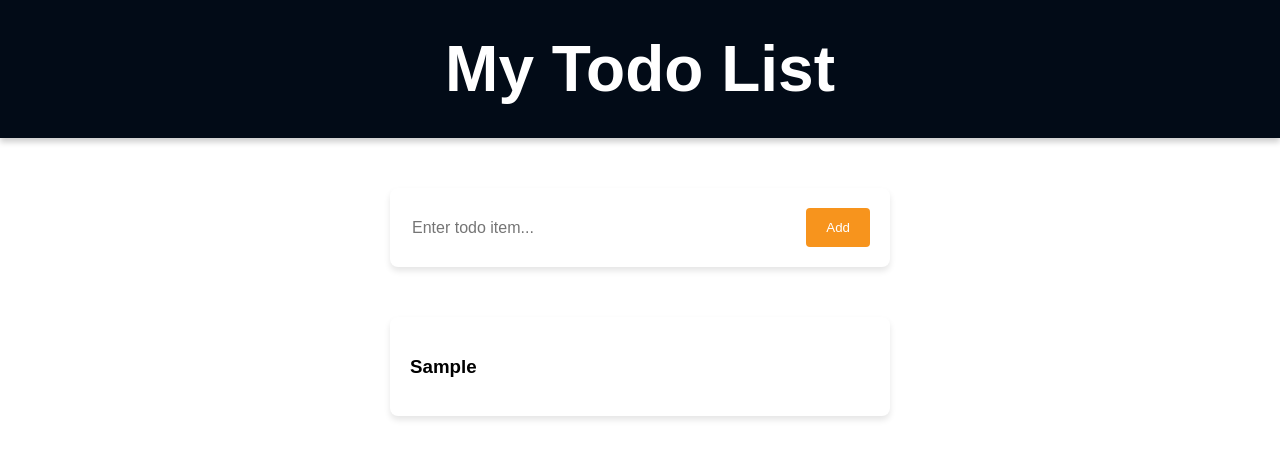
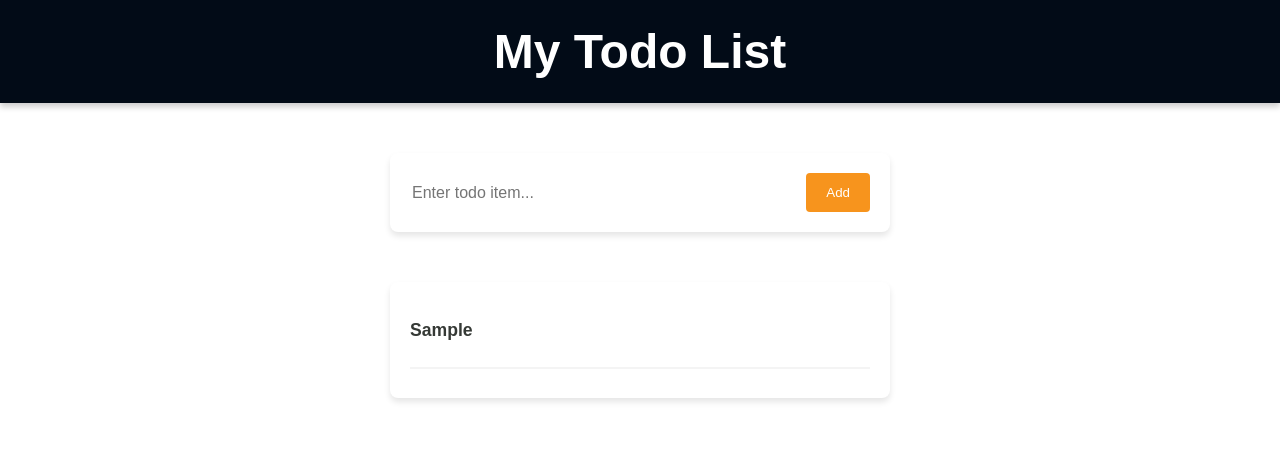
Before and after one commit to ameh-samson/todo-app, a React (Vite) app: page / in a window 1280 px wide. Both pictures are taken after typing "Sample" into the empty fields and a click on the button "Add". Shown: the top 458 px of the page. Built offline with nearby package versions, Linux system fonts and the light colour scheme.

Commit message:
styles todo item

```diff
--- a/src/components/Form/Form.module.css
+++ b/src/components/Form/Form.module.css
@@ -2,7 +2,7 @@
   background: white;
   border-radius: 8px;
   padding: 20px;
-  width: 500px;
+  max-width: 500px;
   margin: 0 auto;
   margin-top: 50px;
   box-shadow: 0 4px 6px rgba(0, 0, 0, 0.1);
--- a/src/components/Header/Header.module.css
+++ b/src/components/Header/Header.module.css
@@ -2,7 +2,7 @@
   background: #020b17;
   text-align: center;
   font-weight: bold;
-  font-size: 2rem;
+  font-size: 1.5rem;
   padding: 1em;
   box-shadow: 0px 4px 6px rgba(0, 0, 0, 0.2);
 }
--- a/src/components/Todo/Todo.jsx
+++ b/src/components/Todo/Todo.jsx
@@ -6,7 +6,7 @@ import TodoList from "../TodoList/TodoList";
 const Todo = () => {
   const [todos, setTodos] = useState([]);
   return (
-    <div>
+    <div className={styles.todoWrapper}>
       <Form todos={todos} setTodos={setTodos} />
       <TodoList todos={todos} />
     </div>
--- a/src/components/Todo/Todo.module.css
+++ b/src/components/Todo/Todo.module.css
@@ -0,0 +1,3 @@
+.todoWrapper {
+  padding-inline: 2em;
+}
--- a/src/components/TodoItem/TodoItem.jsx
+++ b/src/components/TodoItem/TodoItem.jsx
@@ -2,8 +2,9 @@ import styles from "./TodoItem.module.css";
 
 const TodoItem = ({ item }) => {
   return (
-    <div>
-      <h3>{item}</h3>
+    <div className={styles.item}>
+      <div className={styles.itemName}>{item}</div>
+      <hr className={styles.line} />
     </div>
   );
 };
--- a/src/components/TodoItem/TodoItem.module.css
+++ b/src/components/TodoItem/TodoItem.module.css
@@ -0,0 +1,13 @@
+.item {
+  color: #353935;
+  font-size: 1.1rem;
+}
+
+.itemName {
+  font-weight: bold;
+  padding-block: 1em;
+}
+
+.line {
+  border: 1px solid #f4f4f4;
+}
--- a/src/components/TodoList/TodoList.module.css
+++ b/src/components/TodoList/TodoList.module.css
@@ -2,7 +2,7 @@
   background: #fff;
   border-radius: 8px;
   box-shadow: 0 4px 6px rgba(0, 0, 0, 0.1);
-  width: 500px;
+  max-width: 500px;
   margin: 0 auto;
   margin-top: 50px;
   padding: 20px;
```
